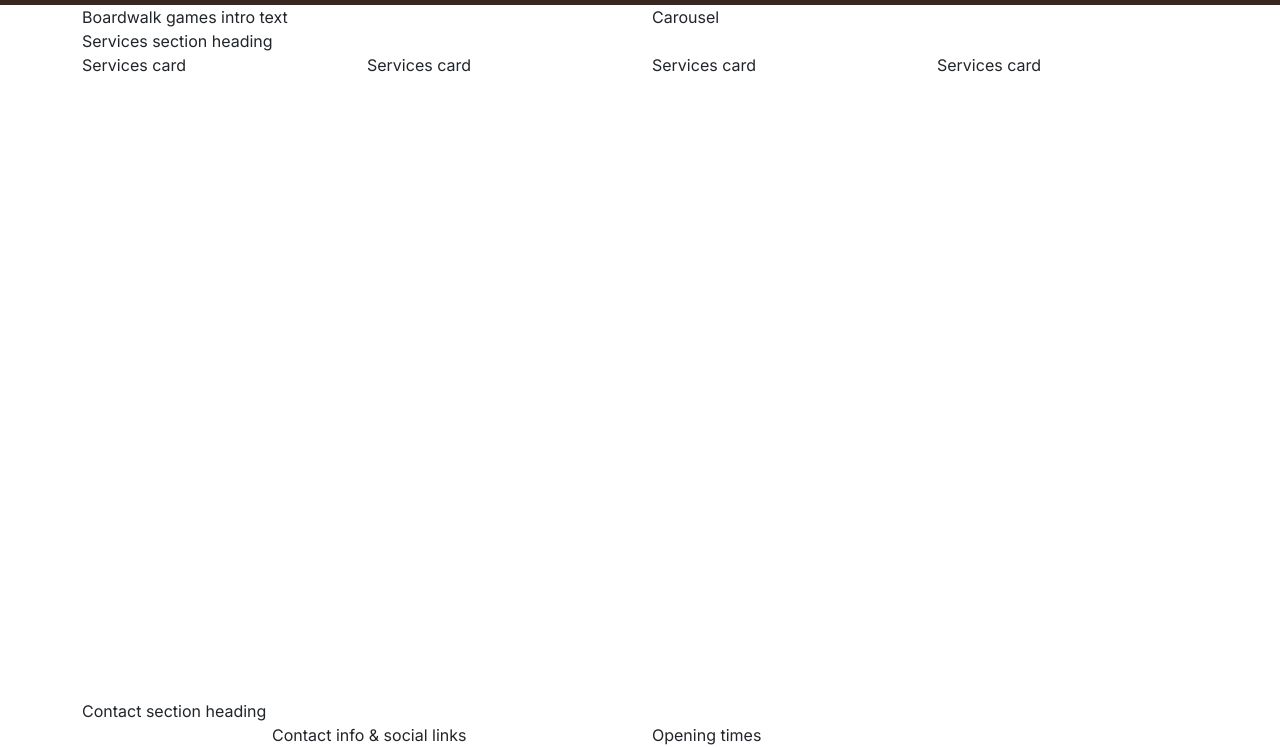
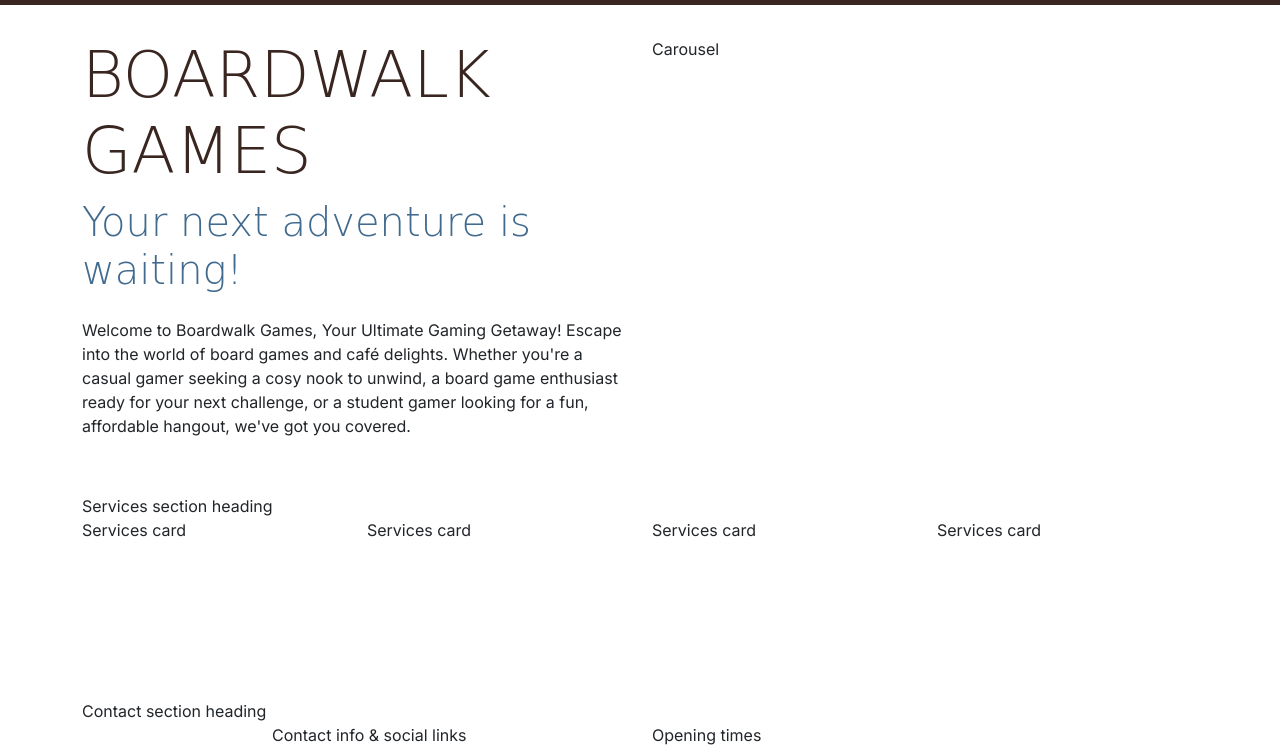
Before and after one commit to mlamleli85/boardwalk-games, a plain HTML site: page index.html in a window 1280 px wide. Shown: the part 53-800 px from the top of the page. Drawn offline with nearby package versions, Linux system fonts and the light colour scheme; a web font is replaced by a local one.

Commit message:
Adding the header text

```diff
--- a/assets/css/style.css
+++ b/assets/css/style.css
@@ -21,10 +21,16 @@ body {
 h1, h2, h3 {
     font-family: var(--secondary-font);
     color: var(--primary-color);
+    text-transform: uppercase;
 }
 
 .sub-heading-color {
     color: var(--highlight-color);
+}
+
+.section {
+    margin-top: 2rem;
+    margin-bottom: 2rem;
 }
 
 /* Navbar */
@@ -35,8 +41,14 @@ h1, h2, h3 {
 
 #navbar .logo {
     width: 30px;
+}
 
+/* Header */
+
+#header .lead {
+    font-family: var(--secondary-font);
 }
+
 
 /* grid visualisation CSS for testing */
 
--- a/index.html
+++ b/index.html
@@ -62,9 +62,13 @@
 
 
     <!-- Header with carousel -->
-    <header class="container">
+    <header id="header" class="container section">
         <div class="row">
-            <div class="col-12 col-xl-6">Boardwalk games intro text</div>
+            <div class="col-12 col-xl-6 text-center text-xl-start">
+                <h1 class="display-3">Boardwalk Games</h1>
+                <p class="lead display-6 sub-heading-color">Your next adventure is waiting!</p>
+                <p class="my-4">Welcome to Boardwalk Games, Your Ultimate Gaming Getaway! Escape into the world of board games and café delights. Whether you're a casual gamer seeking a cosy nook to unwind, a board game enthusiast ready for your next challenge, or a student gamer looking for a fun, affordable hangout, we've got you covered.</p>
+            </div>
             <div class="col-12 col-xl-6">Carousel</div>
         </div>
     </header>
```
